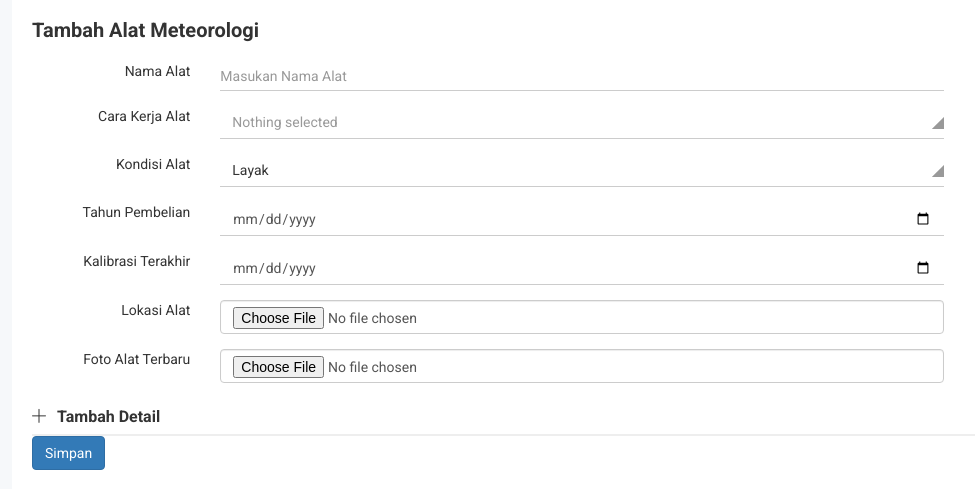
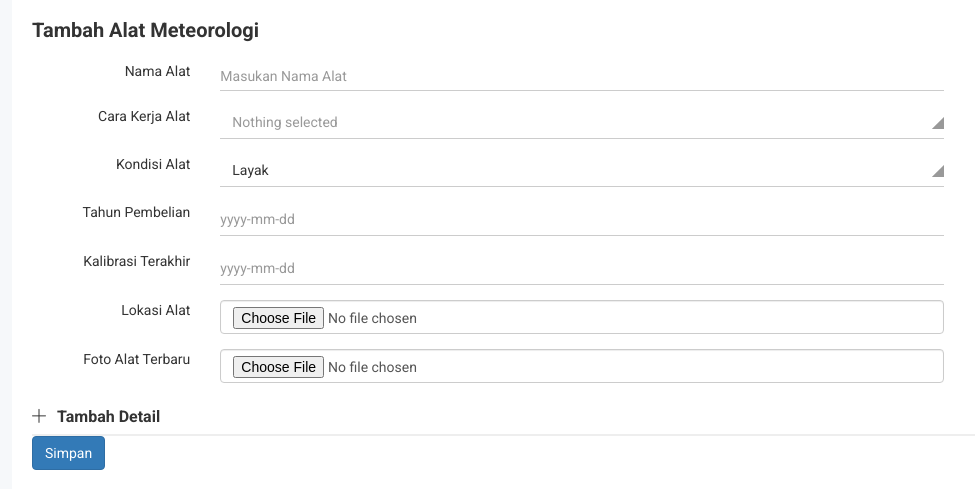
Before and after one commit to satriasapta/inventaris-alat-meteorologi, a CodeIgniter 4 app: template app/Views/admin/tambahalat.php in a window 1280 px wide. Shown: the part 301-790 px from the top of the page, without its empty margins (58-1033 px from the left). Run offline with PHP 8.4 and a stand-in for CodeIgniter, Linux system fonts and the light colour scheme; the template is opened without the code that fills it, so the values that code supplies are empty; some libraries are stand-ins or nearby versions; some web fonts are replaced.

Commit message:
fix tambah alat

```diff
--- a/app/Views/admin/tambahalat.php
+++ b/app/Views/admin/tambahalat.php
@@ -75,7 +75,7 @@
                                         <div class="form-group nk-datapk-ctm form-elet-mg" id="data_3">
                                             <div class="input-group date nk-int-st">
                                                 <span class="input-group-addon"></span>
-                                                <input type="date" name="tahun_pembelian" class="form-control" placeholder="Masukan Tahun/Bulan/Tanggal Pembelian Alat">
+                                                <input type="text" name="tahun_pembelian" class="form-control" value="" placeholder="yyyy-mm-dd">
                                             </div>
                                         </div>
                                     </div>
@@ -92,7 +92,7 @@
                                         <div class="form-group nk-datapk-ctm form-elet-mg" id="data_2">
                                             <div class="input-group date nk-int-st">
                                                 <span class="input-group-addon"></span>
-                                                <input type="date" name="kalibrasi" class="form-control" placeholder="Masukan Tahun/Bulan/Tanggal Kalibrasi Terakhir Alat">
+                                                <input type="text" name="kalibrasi" class="form-control" value="" placeholder="yyyy-mm-dd">
                                             </div>
                                         </div>
                                     </div>
--- a/public/templates2/js/datapicker/datepicker-active.js
+++ b/public/templates2/js/datapicker/datepicker-active.js
@@ -5,7 +5,7 @@
 		keyboardNavigation: false,
 		forceParse: false,
 		calendarWeeks: true,
-		autoclose: true
+		autoclose: true,
 	});
 
 	$('#data_2 .input-group.date').datepicker({
@@ -14,7 +14,7 @@
 		keyboardNavigation: false,
 		forceParse: false,
 		autoclose: true,
-		format: "dd/mm/yyyy"
+		format: "yyyy/mm/dd"
 	});
 
 	$('#data_3 .input-group.date').datepicker({
@@ -22,7 +22,8 @@
 		todayBtn: "linked",
 		keyboardNavigation: false,
 		forceParse: false,
-		autoclose: true
+		autoclose: true,
+		format: "yyyy/mm/dd"
 	});
 
 	$('#data_4 .input-group.date').datepicker({
```
